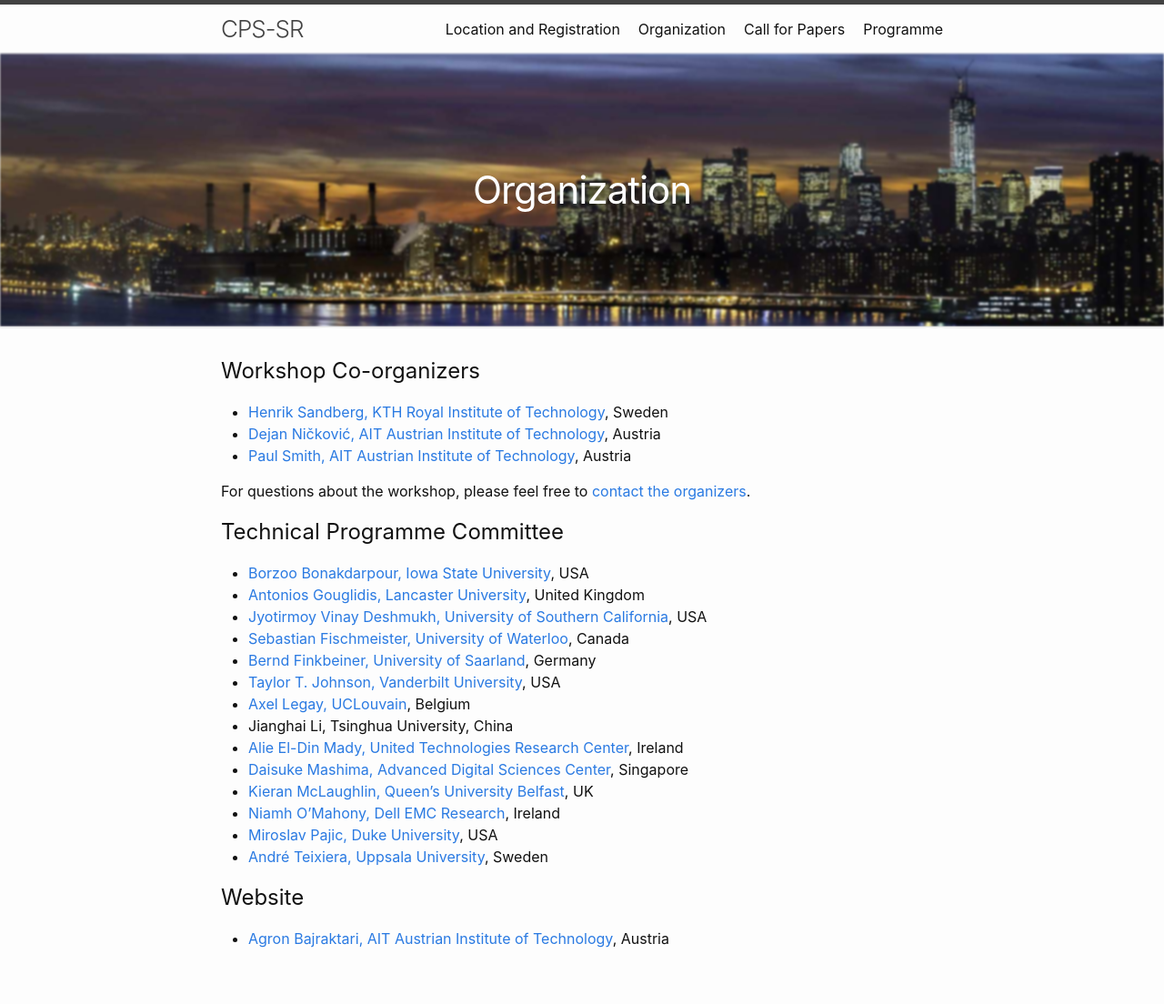
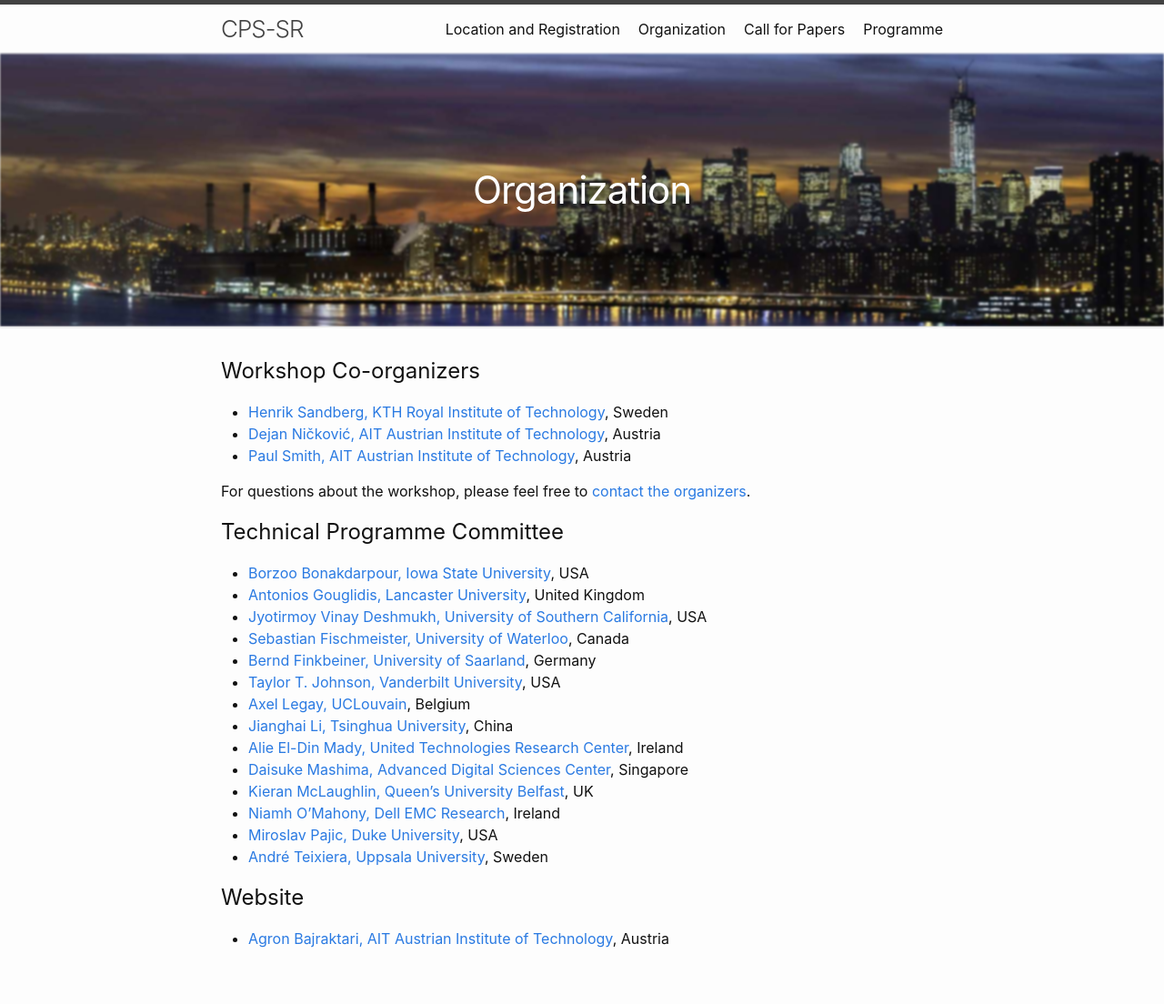
Before and after one commit to ait-csr/cps-sr, a Jekyll site: the page built from organization.md, in a window 1280 px wide. Shown: the whole page at 91% size. Built offline with Jekyll 4.4.1, drawn with Linux system fonts in a browser that asks for light colours; part of the change alters nothing that is shown.

```diff
--- a/organization.md
+++ b/organization.md
@@ -24,7 +24,7 @@ For questions about the workshop, please feel free to [contact the organizers](m
 * [Bernd Finkbeiner, University of Saarland](https://www.react.uni-saarland.de/people/finkbeiner.html), Germany
 * [Taylor T. Johnson, Vanderbilt University](http://www.taylortjohnson.com/), USA
 * [Axel Legay, UCLouvain](https://scholar.google.com/citations?user=6sGLpJIAAAAJ&hl=en), Belgium
-* Jianghai Li, Tsinghua University, China
+* [Jianghai Li, Tsinghua University](https://www.researchgate.net/profile/Jianghai_Li2), China
 * [Alie El-Din Mady, United Technologies Research Center](https://www.researchgate.net/profile/Alie_El_Din_Mady), Ireland
 * [Daisuke Mashima, Advanced Digital Sciences Center](https://adsc.illinois.edu/people/daisuke-mashima), Singapore
 * [Kieran McLaughlin, Queen's University Belfast](https://pure.qub.ac.uk/portal/en/persons/kieran-mclaughlin(31c4903b-a883-4ccd-8d7c-921e0612a887).html), UK
```
